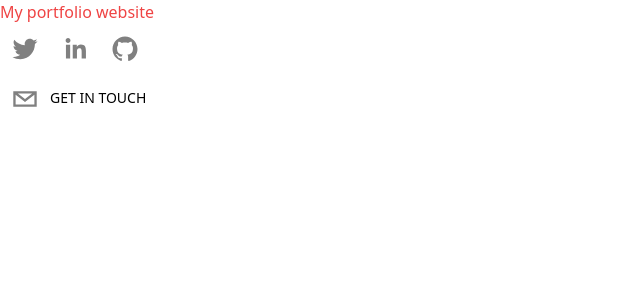
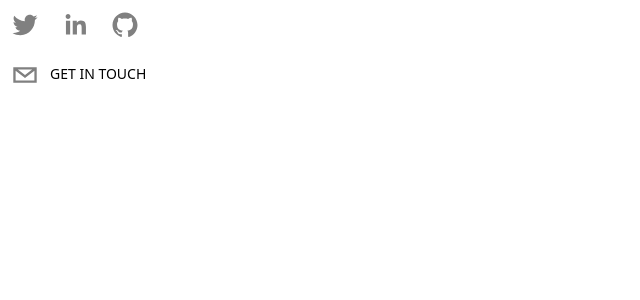
Before and after one commit to mahes1287/portfolio, a Next.js app: page / in a window 1280 px wide. Shown: the top 300 px of the page, without its empty margins (0-640 px from the left). Built offline with nearby package versions, Linux system fonts and the light colour scheme.

Commit message:
h1 removed

```diff
--- a/pages/index.tsx
+++ b/pages/index.tsx
@@ -14,7 +14,6 @@ export default function Home() {
         <link rel="icon" href="/favicon.ico" />
       </Head>
       <main>
-        <h1 className="text-red-500">My portfolio website</h1>
         {/* Header */}
         <Header />
         {/* Hero */}
```
